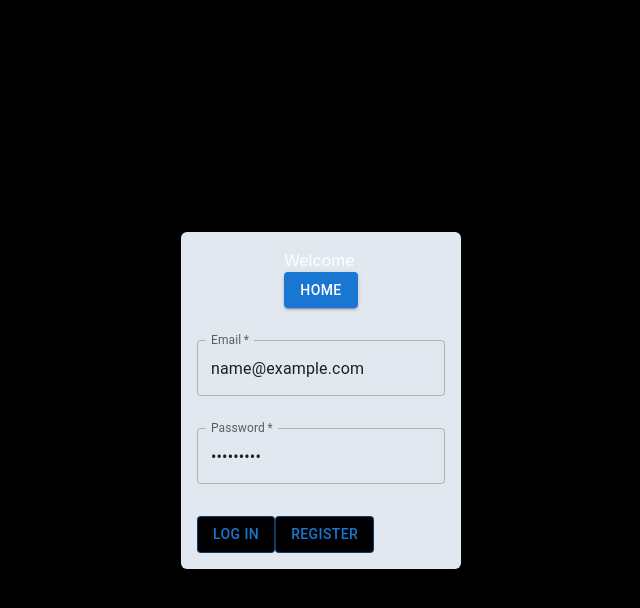
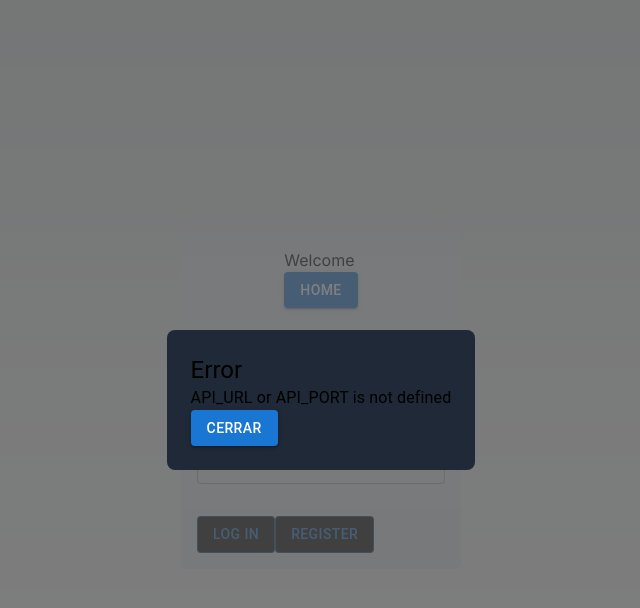
Before and after one commit to roge530/todoFront, a Next.js app: page /logIn in a window 1280 px wide. Both pictures are taken after typing "name@example.com", "Sample123" into the empty fields and a click on the button "LOG IN". Shown: the top 608 px of the page, without its empty margins (319-959 px from the left). Built offline with nearby package versions, Linux system fonts and the light colour scheme; no server answers.

Commit message:
Implementación de lib
Ahora que existe la carpeta lib se importo
una funcion y para prueba de ello se amplio
su uso cambio de lugar las interfaz y creando
un componente para imprimir todos los errores

```diff
--- a/src/app/globals.css
+++ b/src/app/globals.css
@@ -8,7 +8,7 @@
   --background-end-rgb: 255, 255, 255;
 }
 
-@media (prefers-color-scheme: light) {
+@media (prefers-color-scheme: dark) {
   :root {
     --foreground-rgb: 255, 255, 255;
     --background-start-rgb: 0, 0, 0;
--- /dev/null
+++ b/src/components/errorModal.tsx
@@ -0,0 +1,44 @@
+import React, { useState } from 'react';
+import { Modal, Fade, Typography, Button, useTheme} from '@mui/material';
+import { ErrorModalProps } from '@/interfaces/errorModal';
+
+const ErrorModal: React.FC<ErrorModalProps> = ({ message, afterClose }) => {
+  const theme = useTheme();
+  const darkTheme = theme.palette.mode === 'dark';
+  const [open, setOpen] = useState(true);
+
+  const handleClose = () => {
+    setOpen(false);
+    if (afterClose) afterClose();
+  };
+
+  return (
+    <Modal
+      open={open}
+      onClose={handleClose}
+      closeAfterTransition
+      className="fixed inset-0 flex items-center justify-center"
+      style={{
+        backgroundColor: darkTheme ? 'rgba(0, 0, 0, 0.5)' : 'rgba(255, 255, 255, 0.5)',
+      }}
+    >
+      <Fade in={open}>
+        <div className={`${
+            darkTheme ? 'text-white' : 'text-black'
+          } bg-gray-800 p-6 rounded-lg`}>
+          <Typography variant="h5" component="div">
+            Error
+          </Typography>
+          <Typography variant="body1" component="div">
+            {message}
+          </Typography>
+          <Button variant="contained" onClick={handleClose}>
+            Cerrar
+          </Button>
+        </div>
+      </Fade>
+    </Modal>
+  );
+};
+
+export default ErrorModal;
--- a/src/components/logIn.tsx
+++ b/src/components/logIn.tsx
@@ -1,21 +1,18 @@
 'use client'
 
 import { Button, TextField } from "@mui/material"
-import axios, { AxiosResponse } from "axios";
 import Link from 'next/link'
 import { useState } from "react";
-import Cookies from "js-cookie";
 import { useRouter } from "next/navigation";
 import Home from "./home";
-
-interface FormData {
-    email: string;
-    password: string;
-}
+import Login from "@/lib/users/create";
+import { LoginForm } from "@/interfaces/users";
+import ErrorModal from "./errorModal";
 
 export default function MyLogIn() {
     const router = useRouter();
-    const [formData, setFormData] = useState<FormData>({
+    const [errorMessage, setErrorMessage] = useState('');
+    const [formData, setFormData] = useState<LoginForm>({
         email: "",
         password: "",
     });
@@ -30,30 +27,14 @@ export default function MyLogIn() {
 
     const handleSubmit = async (event: React.FormEvent<HTMLFormElement>) => {
         event.preventDefault();
+        let result = await Login(formData);
+        if (result.success) router.push("/dashboard");
+        else setErrorMessage(result.errorMessage || 'Unknown error occurred');
+    };
 
-        try {
-            if (!process.env.API_URL || !process.env.API_PORT) {
-                console.log(process.env.API_URL)
-                throw new Error('API_URL or API_PORT is not defined');
-            }
-            const response: AxiosResponse = await axios.post(
-                `http://${process.env.API_URL}:${process.env.API_PORT}/users/logIn`,
-                formData
-            );
-
-            if (response.status === 200) {
-                const token = response.data["token"];
-                const id = response.data["id"];
-                const name = response.data["name"];
-                Cookies.set("token", token, { expires: 7, sameSite: 'Strict' });
-                Cookies.set("id", id, { expires: 7, sameSite: 'Strict' });
-                Cookies.set("name", name, {expires: 7, sameSite: 'Strict'});
-                router.push("/dashboard");
-            }
-        } catch (error: any) {
-            console.error(error);
-        }
-    };
+    const afterCloseModal = () => {
+        setErrorMessage('');
+    }
 
     return (
         <section className="flex items-center justify-center h-screen">
@@ -97,6 +78,7 @@ export default function MyLogIn() {
                     </div>
                 </form>
             </div>
+            {errorMessage && <ErrorModal message={errorMessage} afterClose={afterCloseModal}/>}
         </section>
     )
 }
--- /dev/null
+++ b/src/interfaces/errorModal.ts
@@ -0,0 +1,4 @@
+export interface ErrorModalProps {
+    message: string;
+    afterClose?: () => void;
+}
--- /dev/null
+++ b/src/interfaces/users.ts
@@ -0,0 +1,15 @@
+export interface LoginForm {
+    email: string;
+    password: string;
+}
+
+export interface registerForm {
+    name: string;
+    email: string;
+    password: string;
+}
+
+export interface LoginResult {
+    success: boolean;
+    errorMessage?: string;
+}
--- /dev/null
+++ b/src/lib/users/create.ts
@@ -0,0 +1,30 @@
+import axios, { AxiosResponse } from "axios";
+import { LoginForm } from "@/interfaces/users";
+import Cookies from "js-cookie";
+import { LoginResult } from "@/interfaces/users";
+
+export default async function Login(data: LoginForm): Promise<LoginResult> {
+    try {
+        if (!process.env.API_URL || !process.env.API_PORT) {
+            console.log(process.env.API_URL)
+            throw new Error('API_URL or API_PORT is not defined');
+        }
+        const response: AxiosResponse = await axios.post(
+            `http://${process.env.API_URL}:${process.env.API_PORT}/users/logIn`,
+            data
+        );
+
+        if (response.status === 200) {
+            const token = response.data["token"];
+            const id = response.data["id"];
+            const name = response.data["name"];
+            Cookies.set("token", token, { expires: 7, sameSite: 'Strict' });
+            Cookies.set("id", id, { expires: 7, sameSite: 'Strict' });
+            Cookies.set("name", name, {expires: 7, sameSite: 'Strict'});
+            return { success: true };
+        }
+    } catch (error: any) {
+        return { success: false, errorMessage: error.message };
+    }
+    return { success: false };
+}
```
